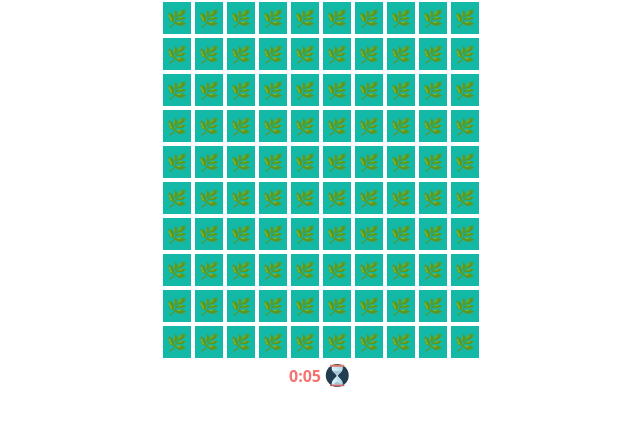
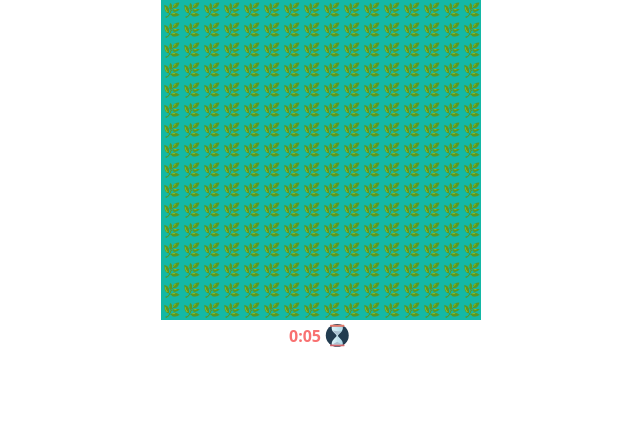
Before and after one commit to AntonChanin/sapper-app, a React (Vite) app: page / in a window 1280 px wide. Shown: the top 426 px of the page, without its empty margins (319-959 px from the left). Built offline with nearby package versions, Linux system fonts and the light colour scheme.

Commit message:
simple difficulty ver (x * x size)

```diff
--- a/src/App.tsx
+++ b/src/App.tsx
@@ -34,17 +34,17 @@
   }
 }
 
-const createField = (size: number): number[] => {
+const createField = (size: number, mineCount: number): number[] => {
   const field: number[] = new Array(size * size).fill(0);
-  createMines(field, 10, 10);
+  createMines(field, mineCount, size);
   return field;
 }
 
 const App = () => {
-  const size = 10;
+  const { size: { x: size }, mineCount } = config.difficultyRule['medium'];
   const dimension = new Array(size).fill(null);
   const [status, setStatus] = useState(Status.NONE);
-  const [field, setField] = useState(() => createField(size));
+  const [field, setField] = useState(() => createField(size, mineCount));
   const [mask, setMask] = useState<Mask[]>(() => new Array(size * size).fill(Mask.FILL));
 
   useCanWin({ field, target: Mine, mask, callback: () => setStatus(Status.WIN) });
--- a/src/app.config.ts
+++ b/src/app.config.ts
@@ -19,6 +19,23 @@
     { x: 0, y: 1 },
     { x: 0, y: -1 },
   ],
+  difficultyRule: {
+    low: {
+      size: { x: 8, y: 8 },
+      mineCount: 10,
+      slotScale: 'w-10 h-10 min-w-[2.5rem] min-h-[2.5rem] m-0.5',
+    },
+    medium: {
+      size: { x: 16, y: 16 },
+      mineCount: 40,
+      slotScale: 'w-[1.25rem] h-[1.25rem] min-w-[1.25rem] min-h-[1.25rem] text-sm m-0.25',
+    },
+    hard: {
+      size: { x: 32, y: 16 },
+      mineCount: 100,
+      slotScale: 'w-[0.62rem] h-[0.62rem] min-w-[0.62rem] min-h-[0.62rem] text-xs m-0.1',
+    },
+  },
   fillFunc: (coord, ctx) => {
     const { x, y } = coord;
     const { mask, field, size, target } = ctx;
@@ -41,6 +58,7 @@
     'text-black',
   ],
   fillPaletRule: [
+    'bg-teal-500',
     'bg-blue-500',
     'bg-green-500',
     'bg-red-500',
--- a/src/components/ui/Field.tsx
+++ b/src/components/ui/Field.tsx
@@ -14,7 +14,7 @@
     const { dimension } = props;
 
     return (
-        <div className='max-w-xs m-auto'>
+        <div className='max-w-xs max-h-xs m-auto block'>
         {dimension.map((_, y) => (
           <FieldRow key={y} y={y} {...props} />
         ))}
--- a/src/components/ui/FieldSlot.tsx
+++ b/src/components/ui/FieldSlot.tsx
@@ -1,6 +1,6 @@
 import { FC, MouseEventHandler, ReactNode } from 'react';
+
 import config from '../../app.config';
-
 import { FieldSlotProps, Status } from '../../types/field';
 
 type Props = FieldSlotProps<MouseEventHandler, MouseEventHandler, ReactNode>;
@@ -15,7 +15,7 @@
   return (
     <button
       className={
-        `flex justify-center items-center ${config.fontPaletRule[Number(fillField)] ?? 'text-white'} w-8 h-8
+        `flex justify-center items-center ${config.fontPaletRule[Number(fillField)] ?? 'text-white'} ${config.difficultyRule['medium'].slotScale} h-2
         ${(
           status === Status.LOSE
             ? config.statePaletRule['lose']
@@ -23,7 +23,7 @@
               ? config.statePaletRule['win']
               : Number(fillField) ? config.fillPaletRule[Number(fillField)] : config.statePaletRule['default']
         ) + ' '}
-        p-0 m-0.5`
+        p-0`
       }
       onClick={handleClick}
       onMouseDown={handleMouseDown}
```
Also changed, not shown: src/types/common.ts (+7 -0 lines).
